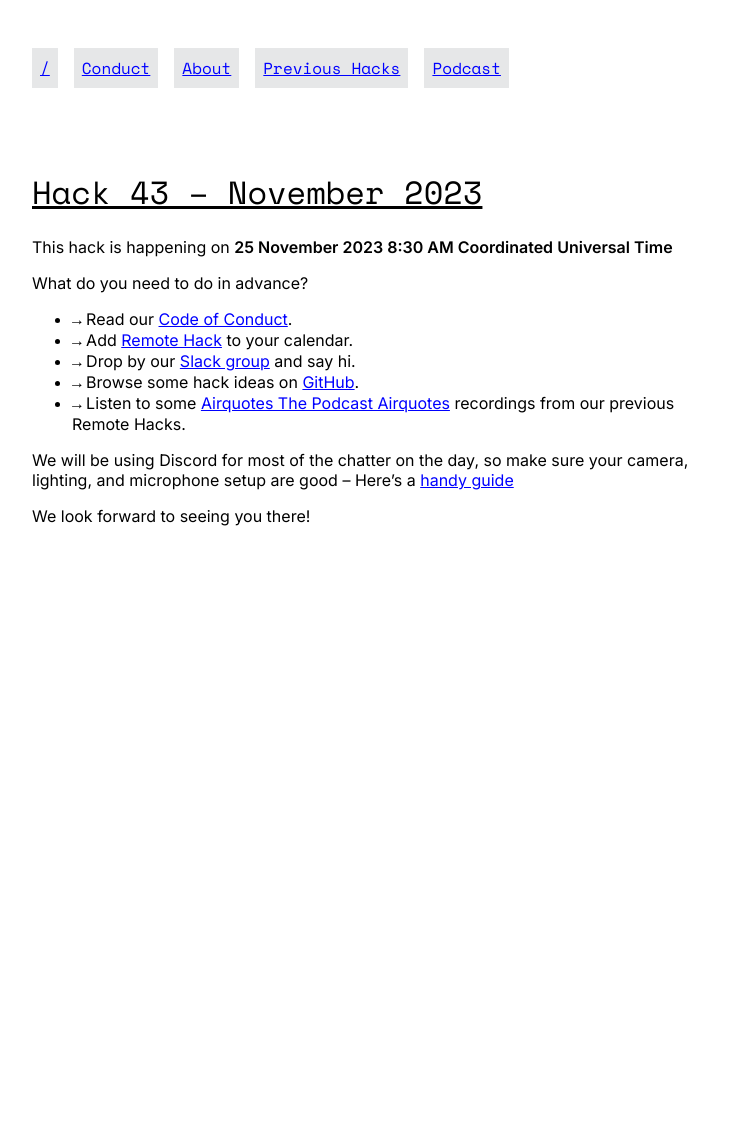
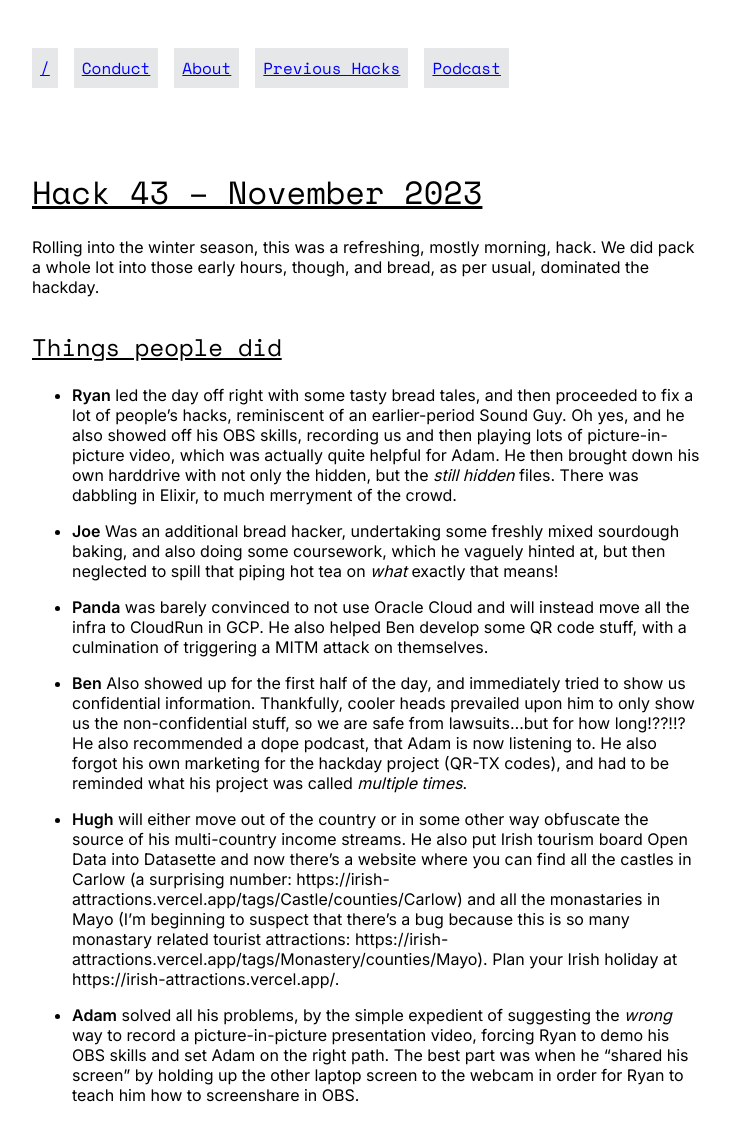
Before and after one commit to remotehack/remotehack.github.io, a Jekyll site: the page built from _hacks/43.md, in a window 1280 px wide. Shown: the whole page, without its empty margins (272-1002 px from the left). Built offline with Jekyll 4.4.1, drawn with Linux system fonts in a browser that asks for light colours; before the commit the page ends 900 px from its top, so only the background shows below that.

Commit message:
add hackday info for November 2023

```diff
--- a/_hacks/43.md
+++ b/_hacks/43.md
@@ -1,5 +1,20 @@
 ---
 hack_number: 43
 date: 2023-11-25
-upcoming: true
 ---
+
+Rolling into the winter season, this was a refreshing, mostly morning, hack. We did pack a whole lot into those early hours, though, and bread, as per usual, dominated the hackday.
+
+## Things people did
+
+-   **Ryan** led the day off right with some tasty bread tales, and then proceeded to fix a lot of people's hacks, reminiscent of an earlier-period Sound Guy. Oh yes, and he also showed off his OBS skills, recording us and then playing lots of picture-in-picture video, which was actually quite helpful for Adam. He then brought down his own harddrive with not only the hidden, but the _still hidden_ files. There was dabbling in Elixir, to much merryment of the crowd.
+
+-   **Joe** Was an additional bread hacker, undertaking some freshly mixed sourdough baking, and also doing some coursework, which he vaguely hinted at, but then neglected to spill that piping hot tea on _what_ exactly that means!
+
+-   **Panda** was barely convinced to not use Oracle Cloud and will instead move all the infra to CloudRun in GCP. He also helped Ben develop some QR code stuff, with a culmination of triggering a MITM attack on themselves.
+
+-   **Ben** Also showed up for the first half of the day, and immediately tried to show us confidential information. Thankfully, cooler heads prevailed upon him to only show us the non-confidential stuff, so we are safe from lawsuits...but for how long!??!!? He also recommended a dope podcast, that Adam is now listening to. He also forgot his own marketing for the hackday project (QR-TX codes), and had to be reminded what his project was called _multiple times_.
+
+-   **Hugh** will either move out of the country or in some other way obfuscate the source of his multi-country income streams. He also put Irish tourism board Open Data into Datasette and now there's a website where you can find all the castles in Carlow (a surprising number: https://irish-attractions.vercel.app/tags/Castle/counties/Carlow) and all the monastaries in Mayo (I'm beginning to suspect that there's a bug because this is so many monastary related tourist attractions: https://irish-attractions.vercel.app/tags/Monastery/counties/Mayo). Plan your Irish holiday at https://irish-attractions.vercel.app/.
+
+-   **Adam** solved all his problems, by the simple expedient of suggesting the _wrong_ way to record a picture-in-picture presentation video, forcing Ryan to demo his OBS skills and set Adam on the right path. The best part was when he "shared his screen" by holding up the other laptop screen to the webcam in order for Ryan to teach him how to screenshare in OBS.
```
